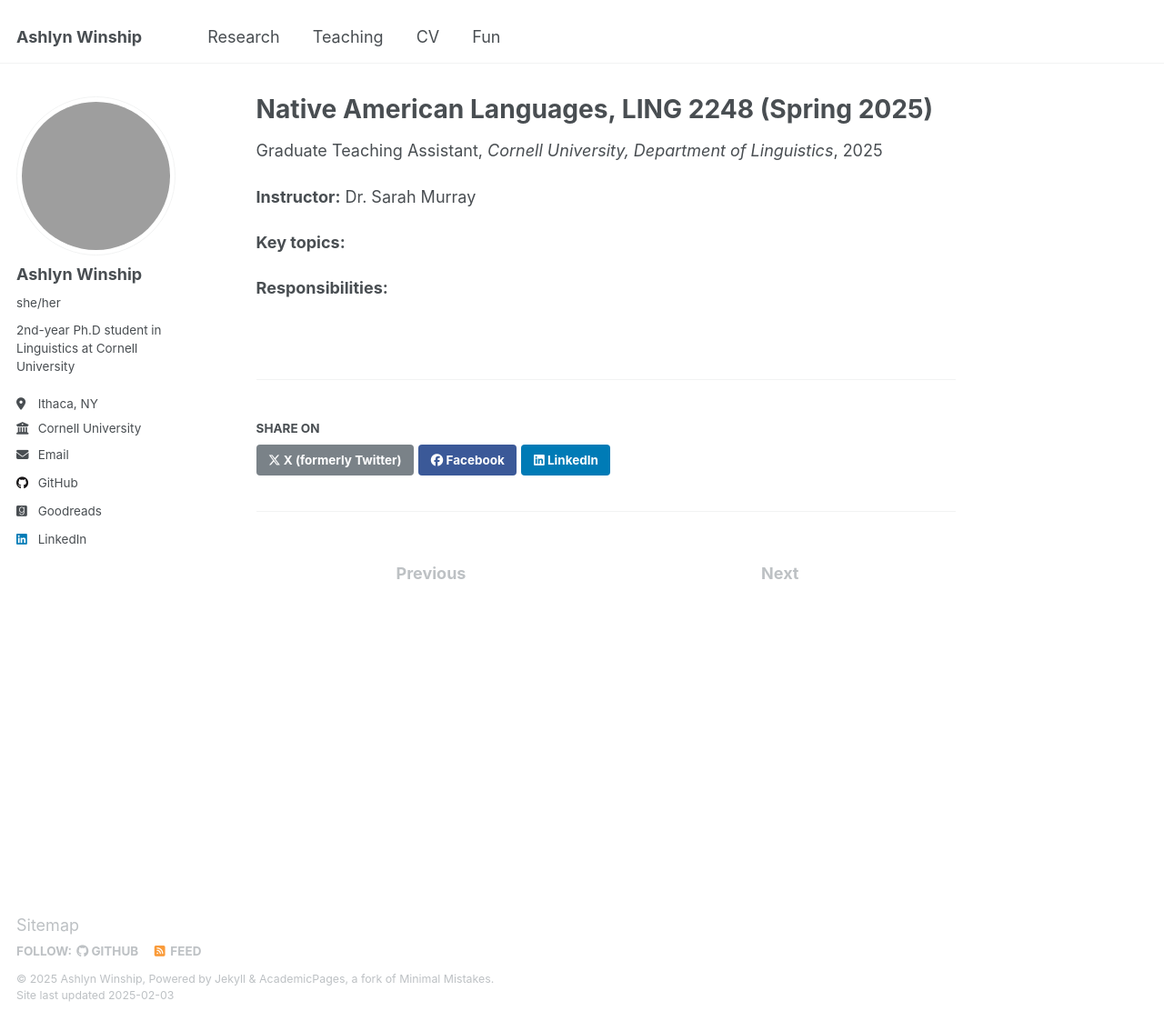
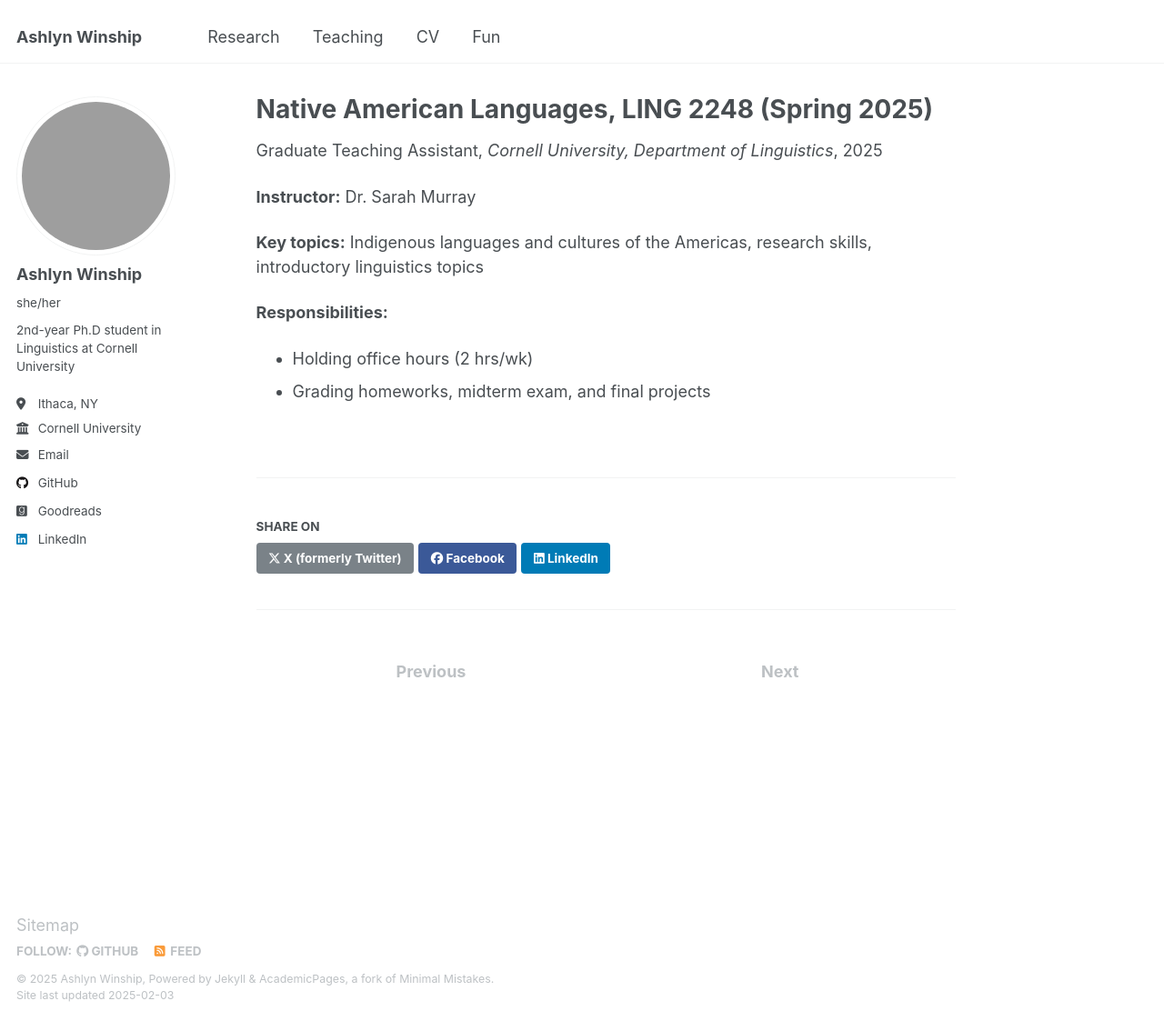
Before and after one commit to ashlynwinship/ashlynwinship.github.io, a Jekyll site: the page built from _teaching/2025_spring_nal.md, in a window 1280 px wide and 1123 px high. Shown: the whole window at 91% size. Built offline with Jekyll 4.4.1, drawn with Linux system fonts in a browser that asks for light colours; grey boxes are pictures that could not be loaded.

Commit message:
Update 2025_spring_nal.md

```diff
--- a/_teaching/2025_spring_nal.md
+++ b/_teaching/2025_spring_nal.md
@@ -10,6 +10,10 @@ location: Ithaca, NY
 
 <b>Instructor:</b> Dr. Sarah Murray
 
-<b>Key topics:</b>
+<b>Key topics:</b> Indigenous languages and cultures of the Americas, research skills, introductory linguistics topics
 
 <b>Responsibilities:</b>
+<ul>
+  <li>Holding office hours (2 hrs/wk)</li>
+  <li>Grading homeworks, midterm exam, and final projects</li>
+</ul>
```
